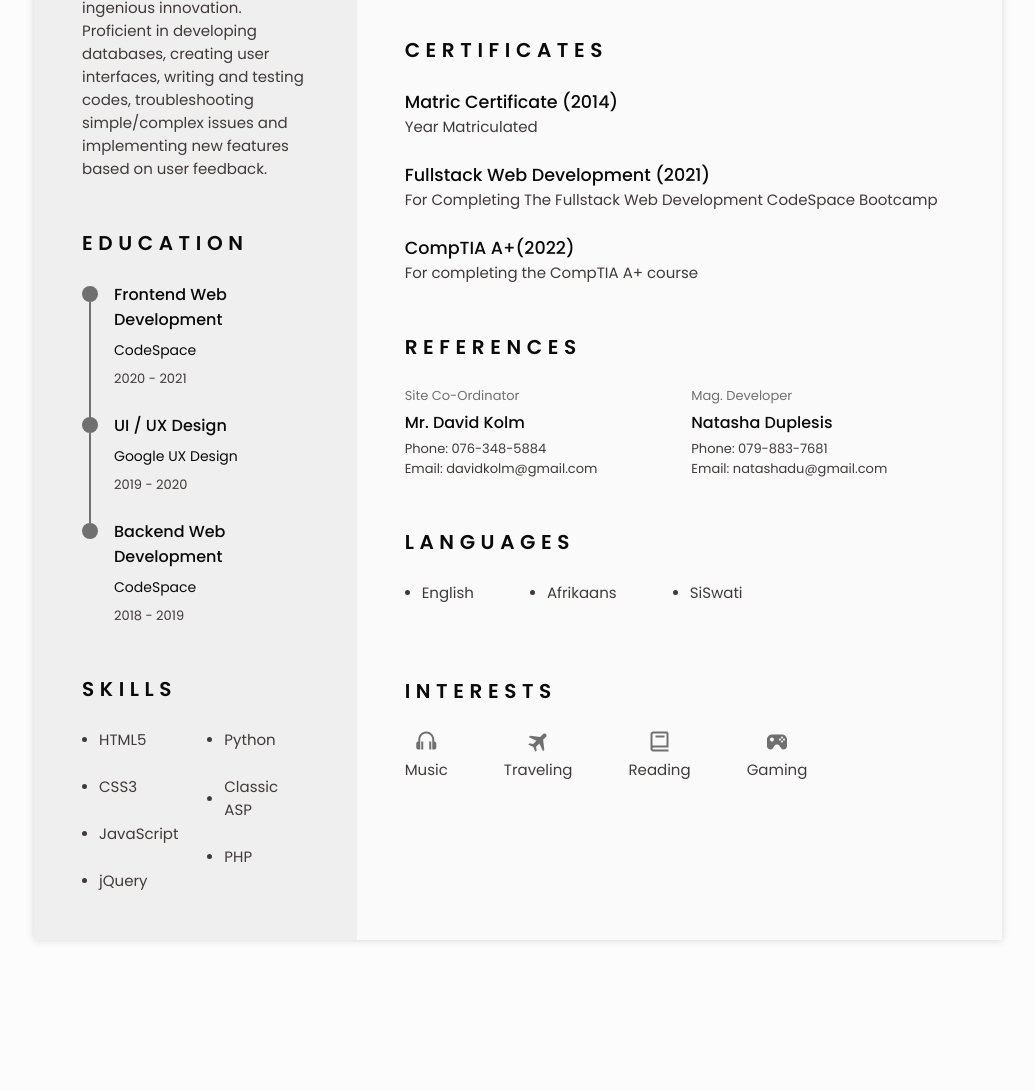
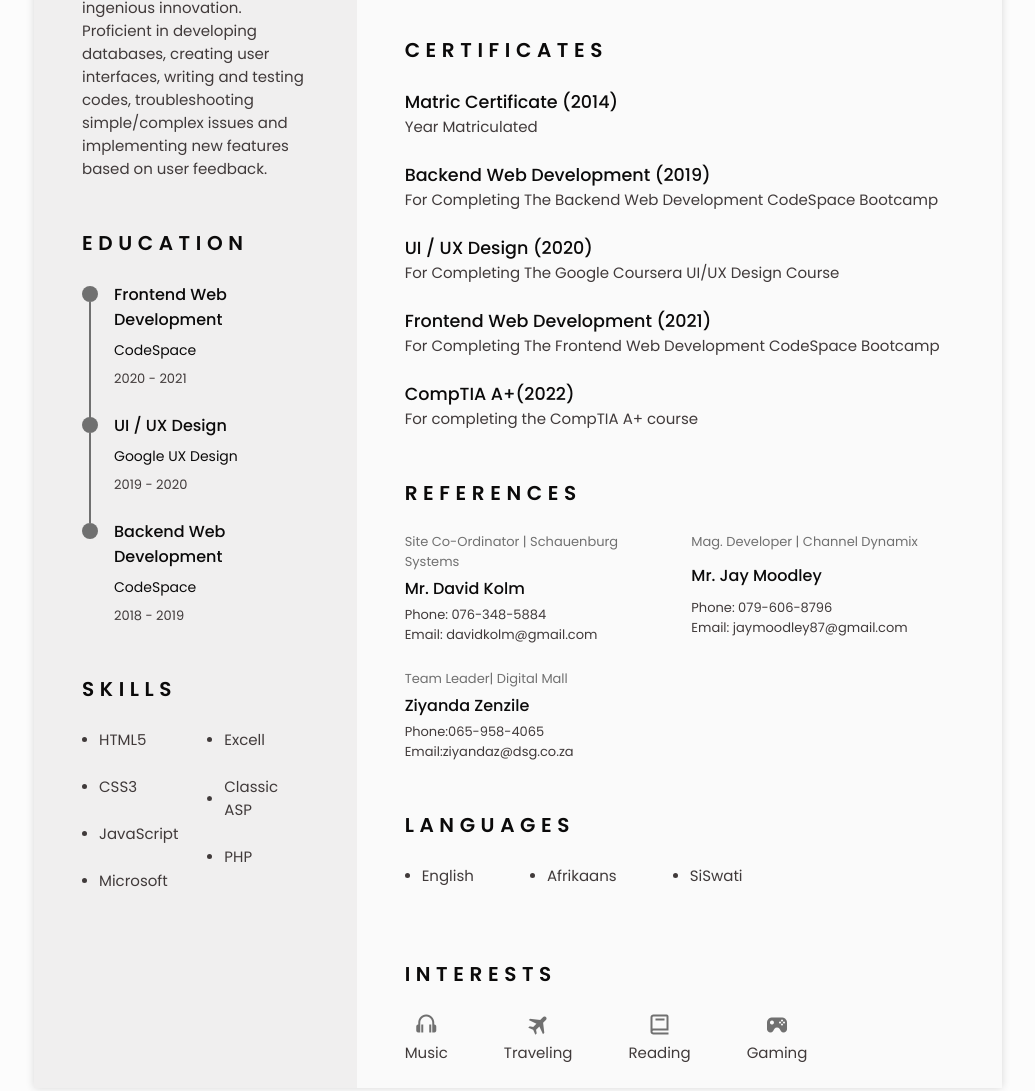
Before and after one commit to Sxyndicate/my-responsive-resume, a plain HTML site: page index.html in a window 1280 px wide. Shown: the part 925-2016 px from the top of the page, without its empty margins (122-1157 px from the left). Before the commit the page ends 1913 px from the top, so only its background shows below. Drawn offline with nearby package versions, Linux system fonts and the light colour scheme; a web font is replaced by a local one.

Commit message:
update 3.0

```diff
--- a/index.html
+++ b/index.html
@@ -204,13 +204,13 @@
                                 </li>
 
                                 <li class="skills_name">
-                                    <span class="skills_circle"></span> jQuery
+                                    <span class="skills_circle"></span> Microsoft
                                 </li>
                             </ul>
 
                             <ul class="skills_data">
                                 <li class="skills_name">
-                                    <span class="skills_circle"></span> Python
+                                    <span class="skills_circle"></span> Excell
                                 </li>
 
                                 <li class="skills_name">
@@ -283,9 +283,20 @@
                                 <p class="certificate_description">Year Matriculated</p>
                             </div>
 
+                            <div class="certificate_container bd-grid">
+                                <div class="certificate_content">
+                                    <h3 class="certificate_title">Backend Web Development (2019)</h3>
+                                    <p class="certificate_description">For Completing The Backend Web Development CodeSpace Bootcamp</p>
+                                </div>
+
                             <div class="certificate_content">
-                                <h3 class="certificate_title">Fullstack Web Development (2021)</h3>
-                                <p class="certificate_description">For Completing The Fullstack Web Development CodeSpace Bootcamp</p>
+                                <h3 class="certificate_title">UI / UX Design (2020)</h3>
+                                <p class="certificate_description">For Completing The Google Coursera UI/UX Design Course</p>
+                            </div>
+
+                            <div class="certificate_content">
+                                <h3 class="certificate_title">Frontend Web Development (2021)</h3>
+                                <p class="certificate_description">For Completing The Frontend Web Development CodeSpace Bootcamp</p>
                             </div>
 
                             <div class="certificate_content">
@@ -301,7 +312,7 @@
 
                         <div class="references_container bd-grid">
                             <div class="references_content bd-grid">
-                                <span class="references_subtitle">Site Co-Ordinator</span>
+                                <span class="references_subtitle">Site Co-Ordinator | Schauenburg Systems</span>
                                 <h3 class="references_title">Mr. David Kolm</h3>
                                 <ul class="references_contact">
                                     <li>Phone: 076-348-5884</li>
@@ -310,14 +321,24 @@
                             </div>
 
                             <div class="references_content bd-grid">
-                                <span class="references_subtitle">Mag. Developer</span>
-                                <h3 class="references_title">Natasha Duplesis</h3>
+                                <span class="references_subtitle">Mag. Developer | Channel Dynamix</span>
+                                <h3 class="references_title"> Mr. Jay Moodley</h3>
                                 <ul class="references_contact">
-                                    <li>Phone: 079-883-7681</li>
-                                    <li>Email: natashadu@gmail.com</li>
+                                    <li>Phone: 079-606-8796</li>
+                                    <li>Email: jaymoodley87@gmail.com</li>
                                 </ul>
                             </div>
-                        </div>
+
+                            <div class="references_container bd-grid">
+                                <div class="references_content bd-grid">
+                                    <span class="references_subtitle">Team Leader| Digital Mall</span>
+                                    <h3 class="references_title"> Ziyanda Zenzile</h3>
+                                    <ul class="references_contact">
+                                        <li>Phone:065-958-4065</li>
+                                        <li>Email:ziyandaz@dsg.co.za</li>
+                                    </ul>
+                                </div>
+                            </div>
                     </section>
 
                     <!-- Languages -->
```
